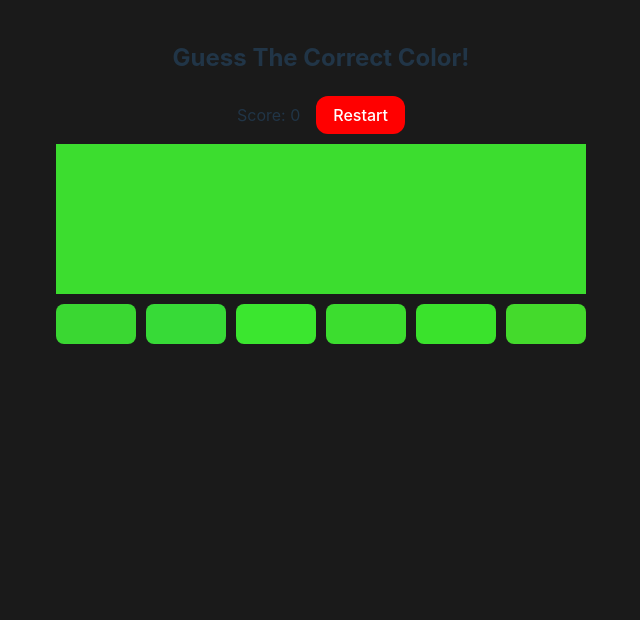
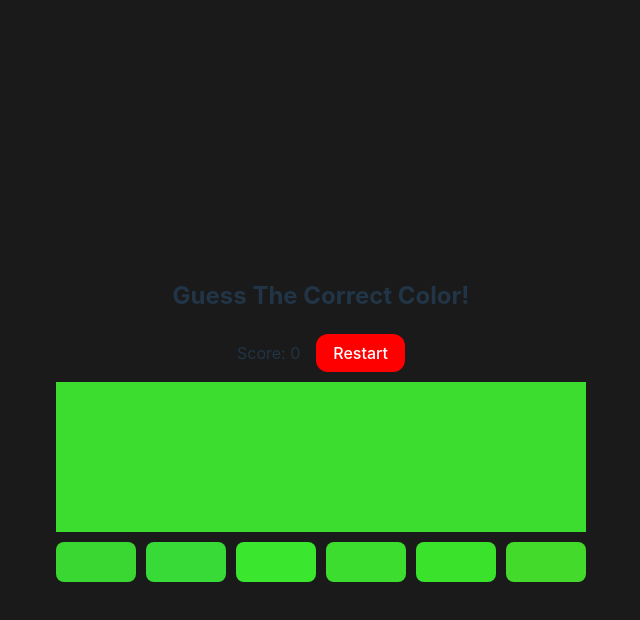
Before and after one commit to iKeyFx/Color-Game, a React app: page / in a window 1280 px wide. Shown: the top 620 px of the page, without its empty margins (319-959 px from the left). Built offline with nearby package versions, Linux system fonts and the light colour scheme; the HTML template or start-up script is replaced by a standard one.

Commit message:
initial commit 1

```diff
--- a/src/App.jsx
+++ b/src/App.jsx
@@ -4,9 +4,9 @@ import ReactConfetti from "react-confetti";
 
 const ColorGameBox = styled.div`
   text-align: center;
-  display: flex;
-  flex-direction: column;
-  justify-items: center;
+  /* display: flex; */
+  /* flex-direction: column;
+  justify-items: center; */
   /* place-items: center; */
 `;
 
--- a/src/index.css
+++ b/src/index.css
@@ -18,6 +18,7 @@ body {
   margin: 0;
 display: flex;
 justify-content: center;
+place-items: center;
   min-width: 320px;
   min-height: 100vh;
   background-color: #1a1a1a;
```
